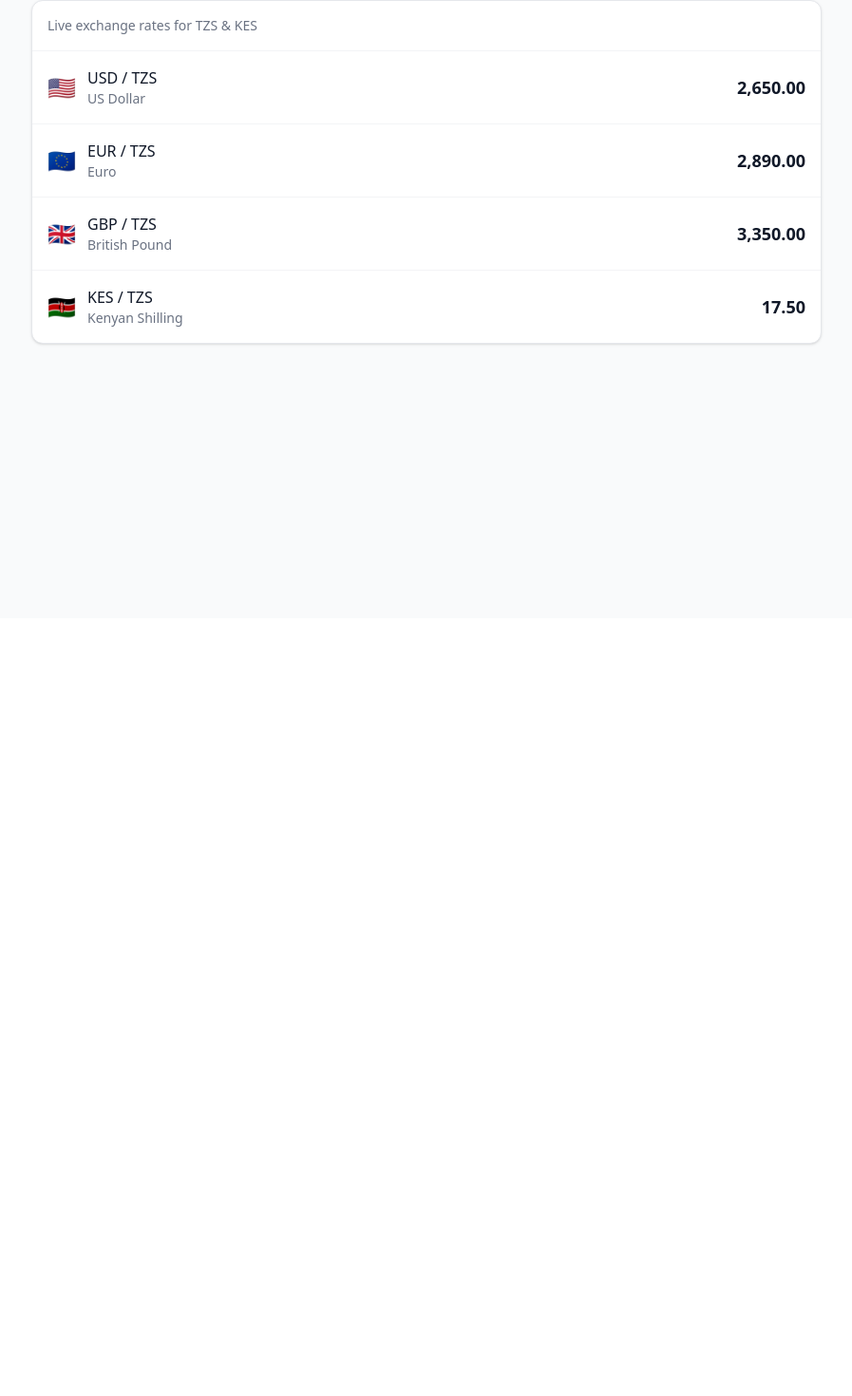
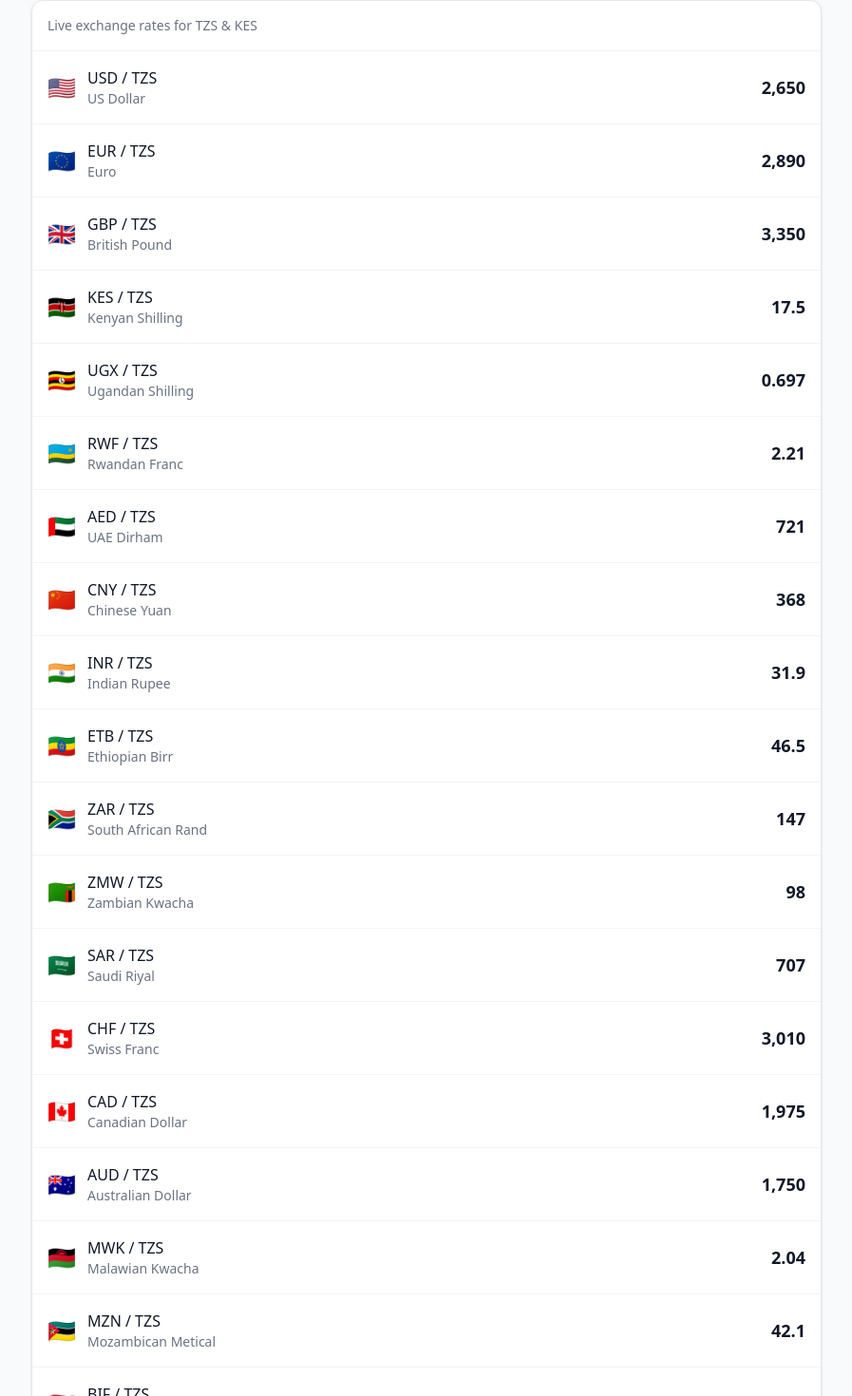
Before and after one commit to eddietal2/EAX, a SvelteKit app in the folder etz/: page /market in a window 1280 px wide. Shown: the part 149-1619 px from the top of the page at 95% size, without its empty margins (191-1088 px from the left). Before the commit the page ends 800 px from the top, so only its background shows below. Built offline with nearby package versions, Linux system fonts and the light colour scheme.

Commit message:
Added All currencies to /market/page

```diff
--- a/etz/src/routes/market/+page.svelte
+++ b/etz/src/routes/market/+page.svelte
@@ -1,5 +1,30 @@
 <script lang="ts">
-	// Market page - View current exchange rates
+	const rates = [
+		{ code: 'USD', name: 'US Dollar', flag: '🇺🇸', value: 2650 },
+		{ code: 'EUR', name: 'Euro', flag: '🇪🇺', value: 2890 },
+		{ code: 'GBP', name: 'British Pound', flag: '🇬🇧', value: 3350 },
+		{ code: 'KES', name: 'Kenyan Shilling', flag: '🇰🇪', value: 17.5 },
+		{ code: 'UGX', name: 'Ugandan Shilling', flag: '🇺🇬', value: 0.697 },
+		{ code: 'RWF', name: 'Rwandan Franc', flag: '🇷🇼', value: 2.21 },
+		{ code: 'AED', name: 'UAE Dirham', flag: '🇦🇪', value: 721 },
+		{ code: 'CNY', name: 'Chinese Yuan', flag: '🇨🇳', value: 368 },
+		{ code: 'INR', name: 'Indian Rupee', flag: '🇮🇳', value: 31.9 },
+		{ code: 'ETB', name: 'Ethiopian Birr', flag: '🇪🇹', value: 46.5 },
+		{ code: 'ZAR', name: 'South African Rand', flag: '🇿🇦', value: 147 },
+		{ code: 'ZMW', name: 'Zambian Kwacha', flag: '🇿🇲', value: 98 },
+		{ code: 'SAR', name: 'Saudi Riyal', flag: '🇸🇦', value: 707 },
+		{ code: 'CHF', name: 'Swiss Franc', flag: '🇨🇭', value: 3010 },
+		{ code: 'CAD', name: 'Canadian Dollar', flag: '🇨🇦', value: 1975 },
+		{ code: 'AUD', name: 'Australian Dollar', flag: '🇦🇺', value: 1750 },
+		{ code: 'MWK', name: 'Malawian Kwacha', flag: '🇲🇼', value: 2.04 },
+		{ code: 'MZN', name: 'Mozambican Metical', flag: '🇲🇿', value: 42.1 },
+		{ code: 'BIF', name: 'Burundian Franc', flag: '🇧🇮', value: 0.914 },
+		{ code: 'CDF', name: 'Congolese Franc', flag: '🇨🇩', value: 0.943 },
+		{ code: 'NGN', name: 'Nigerian Naira', flag: '🇳🇬', value: 1.71 },
+		{ code: 'EGP', name: 'Egyptian Pound', flag: '🇪🇬', value: 88.3 }
+	];
+
+	const formatRate = (value: number) => value.toLocaleString(undefined, { maximumFractionDigits: 3 });
 </script>
 
 <div class="p-4 md:p-8 max-w-4xl mx-auto">
@@ -11,50 +36,18 @@
 		</div>
 
 		<div class="divide-y divide-gray-100">
-			<!-- Rate cards will go here -->
-			<div class="p-4 flex items-center justify-between">
-				<div class="flex items-center gap-3">
-					<span class="text-2xl">🇺🇸</span>
-					<div>
-						<p class="font-medium text-gray-900">USD / TZS</p>
-						<p class="text-sm text-gray-500">US Dollar</p>
+			{#each rates as rate}
+				<div class="p-4 flex items-center justify-between">
+					<div class="flex items-center gap-3">
+						<span class="text-2xl">{rate.flag}</span>
+						<div>
+							<p class="font-medium text-gray-900">{rate.code} / TZS</p>
+							<p class="text-sm text-gray-500">{rate.name}</p>
+						</div>
 					</div>
+					<p class="text-lg font-semibold text-gray-900">{formatRate(rate.value)}</p>
 				</div>
-				<p class="text-lg font-semibold text-gray-900">2,650.00</p>
-			</div>
-
-			<div class="p-4 flex items-center justify-between">
-				<div class="flex items-center gap-3">
-					<span class="text-2xl">🇪🇺</span>
-					<div>
-						<p class="font-medium text-gray-900">EUR / TZS</p>
-						<p class="text-sm text-gray-500">Euro</p>
-					</div>
-				</div>
-				<p class="text-lg font-semibold text-gray-900">2,890.00</p>
-			</div>
-
-			<div class="p-4 flex items-center justify-between">
-				<div class="flex items-center gap-3">
-					<span class="text-2xl">🇬🇧</span>
-					<div>
-						<p class="font-medium text-gray-900">GBP / TZS</p>
-						<p class="text-sm text-gray-500">British Pound</p>
-					</div>
-				</div>
-				<p class="text-lg font-semibold text-gray-900">3,350.00</p>
-			</div>
-
-			<div class="p-4 flex items-center justify-between">
-				<div class="flex items-center gap-3">
-					<span class="text-2xl">🇰🇪</span>
-					<div>
-						<p class="font-medium text-gray-900">KES / TZS</p>
-						<p class="text-sm text-gray-500">Kenyan Shilling</p>
-					</div>
-				</div>
-				<p class="text-lg font-semibold text-gray-900">17.50</p>
-			</div>
+			{/each}
 		</div>
 	</div>
 </div>
```
